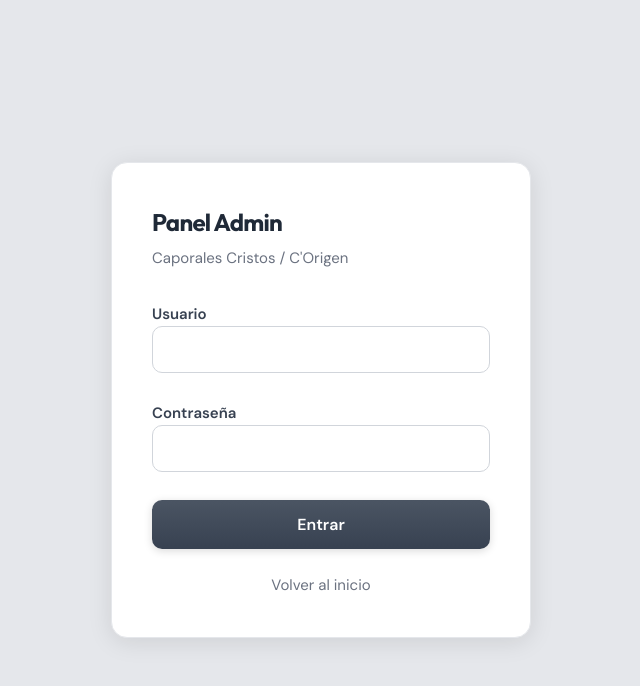
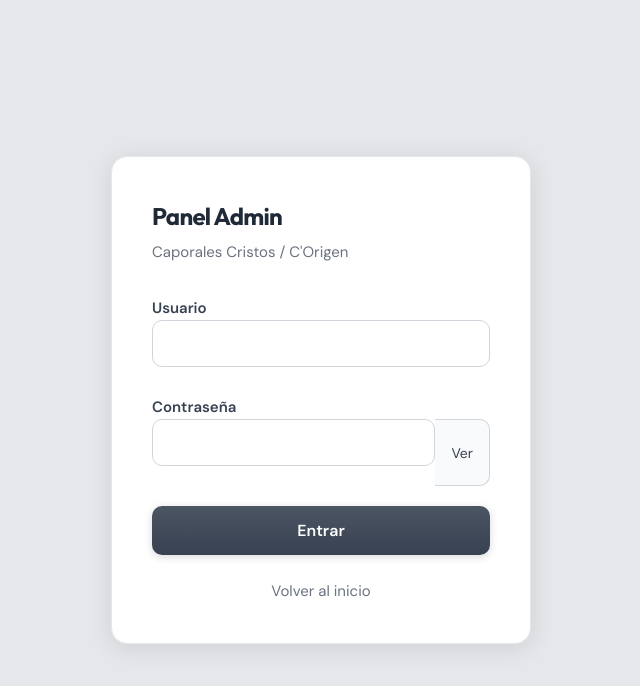
Before and after one commit to Lincol15/tienda-frontend, an Angular app: page /admin/login in a window 1280 px wide. Shown: the top 686 px of the page, without its empty margins (319-959 px from the left). Built offline with nearby package versions, Linux system fonts and the light colour scheme.

Commit message:
Login: botón Ver/Ocultar contraseña

```diff
--- a/src/app/pages/login/login.component.html
+++ b/src/app/pages/login/login.component.html
@@ -10,7 +10,12 @@
       </label>
       <label>
         Contraseña
-        <input type="password" [(ngModel)]="password" name="password" required autocomplete="current-password" />
+        <div class="password-wrap">
+          <input [type]="showPassword ? 'text' : 'password'" [(ngModel)]="password" name="password" required autocomplete="current-password" />
+          <button type="button" class="password-toggle" (click)="showPassword = !showPassword" [attr.aria-label]="showPassword ? 'Ocultar contraseña' : 'Ver contraseña'" title="{{ showPassword ? 'Ocultar' : 'Ver contraseña' }}">
+            {{ showPassword ? 'Ocultar' : 'Ver' }}
+          </button>
+        </div>
       </label>
       @if (error) {
         <p class="error">Usuario o contraseña incorrectos.</p>
--- a/src/app/pages/login/login.component.scss
+++ b/src/app/pages/login/login.component.scss
@@ -40,6 +40,38 @@
   font-weight: 600;
   font-size: 0.9375rem;
   color: #374151;
+}
+
+.password-wrap {
+  display: flex;
+  align-items: stretch;
+  gap: 0;
+  margin-bottom: 1.25rem;
+}
+
+.password-wrap input {
+  flex: 1;
+  margin-bottom: 0;
+  border-top-right-radius: 0;
+  border-bottom-right-radius: 0;
+}
+
+.password-toggle {
+  padding: 0 1rem;
+  border: 1px solid #d1d5db;
+  border-left: none;
+  border-radius: 0 10px 10px 0;
+  background: #f9fafb;
+  font-size: 0.875rem;
+  color: #374151;
+  cursor: pointer;
+  white-space: nowrap;
+  transition: background 0.2s ease, color 0.2s ease;
+}
+
+.password-toggle:hover {
+  background: #f3f4f6;
+  color: #1f2937;
 }
 
 .form input {
--- a/src/app/pages/login/login.component.ts
+++ b/src/app/pages/login/login.component.ts
@@ -15,6 +15,8 @@ export class LoginComponent {
   password = '';
   error = false;
   loading = false;
+  /** Para mostrar/ocultar contraseña */
+  showPassword = false;
 
   constructor(
     private auth: AuthService,
```
